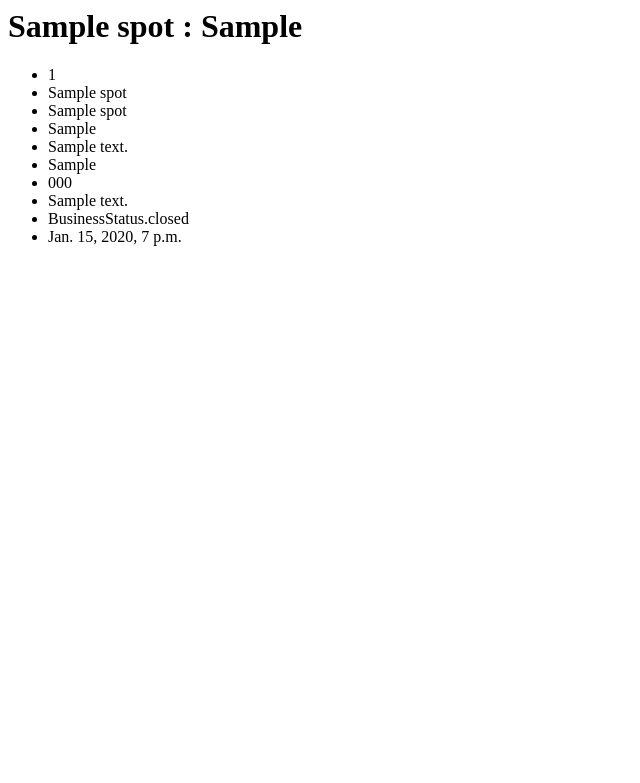
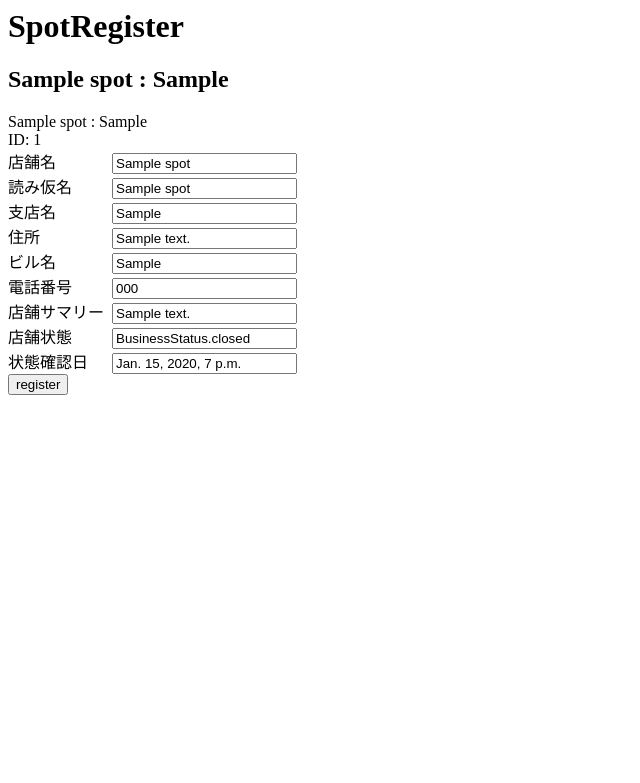
Before and after one commit to makoll/pathee_spots_django, a Django app: page /spots/1/ in a window 1280 px wide. Shown: the top 783 px of the page, without its empty margins (0-640 px from the left). Run offline with Django 3.2, Linux system fonts and the light colour scheme; tables that the repository leaves empty hold one stand-in row (values such as "Sample post").

Commit message:
fix: register画面追加

```diff
--- /dev/null
+++ b/spots/static/spots/detail.css
@@ -0,0 +1,4 @@
+.values label {
+    display: inline-block;
+    width: 100px;
+}
--- a/spots/templates/spots/detail.html
+++ b/spots/templates/spots/detail.html
@@ -1,13 +1,66 @@
-<h1>{{ spot }}</h1>
-<ul>
-    <li>{{ spot.id }}</li>
-    <li>{{ spot.name }}</li>
-    <li>{{ spot.name_sub }}</li>
-    <li>{{ spot.branch }}</li>
-    <li>{{ spot.address }}</li>
-    <li>{{ spot.building }}</li>
-    <li>{{ spot.phone }}</li>
-    <li>{{ spot.description }}</li>
-    <li>{{ spot.business_status }}</li>
-    <li>{{ spot.business_status_confirm_time }}</li>
-</ul>
+{% load static %}
+<link rel="stylesheet" type="text/css" href="{% static 'spots/detail.css' %}">
+
+<h1>SpotRegister</h1>
+
+<h2>{{ spot }}</h2>
+
+<table>
+    {{ spot }}
+</table>
+
+<form action="{% url 'spots:register' spot.id %}" method="post">
+{% csrf_token %}
+<div class='values'>
+    <div>
+        <label>ID: {{ spot.id }}</label>
+    </div>
+    <div>
+        <label for="name">店舗名</label>
+        <input type="text" name="name" id="name" value="{{ spot.name }}">
+    </div>
+    <div>
+        <label for="name_sub">読み仮名</label>
+        <input type="text" name="name_sub" id="name_sub" value="{{ spot.name_sub }}">
+    </div>
+    <div>
+        <label for="branch">支店名</label>
+        <input type="text" name="branch" id="branch" value="{{ spot.branch }}">
+    </div>
+    <div>
+        <label for="address">住所</label>
+        <input type="text" name="address" id="address" value="{{ spot.address }}">
+    </div>
+    <div>
+        <label for="building">ビル名</label>
+        <input type="text" name="building" id="building" value="{{ spot.building }}">
+    </div>
+    <div>
+        <label for="phone">電話番号</label>
+        <input type="text" name="phone" id="phone" value="{{ spot.phone }}">
+    </div>
+    <div>
+        <label for="description">店舗サマリー</label>
+        <input type="text" name="description" id="description" value="{{ spot.description }}">
+    </div>
+    <div>
+        <label for="business_status">店舗状態</label>
+        <input
+            type="text"
+            name="business_status"
+            id="business_status"
+            value="{{ spot.business_status | default_if_none:'' }}"
+        >
+    </div>
+    <div>
+        <label for="business_status_confirm_time">状態確認日</label>
+        <input
+            type="text"
+            name="business_status_confirm_time"
+            id="business_status_confirm_time"
+            value="{{ spot.business_status_confirm_time | default_if_none:'' }}"
+        >
+    </div>
+</div>
+<input type="submit" value="register">
+</form>
--- a/spots/urls.py
+++ b/spots/urls.py
@@ -6,4 +6,5 @@ app_name = 'spots'
 urlpatterns = [
     path('', views.index, name='index'),
     path('<int:spot_id>/', views.detail, name='detail'),
+    path('<int:spot_id>/register', views.register, name='register'),
 ]
--- a/spots/views.py
+++ b/spots/views.py
@@ -1,4 +1,6 @@
+from django.http import HttpResponseRedirect
 from django.shortcuts import get_object_or_404, render
+from django.urls import reverse
 
 from .models import Spot
 
@@ -12,3 +14,14 @@ def index(request):
 def detail(request, spot_id):
     spot = get_object_or_404(Spot, pk=spot_id)
     return render(request, 'spots/detail.html', {'spot': spot})
+
+
+def register(request, spot_id):
+    spot = get_object_or_404(Spot, pk=spot_id)
+    for key, value in request.POST.items():
+        if hasattr(spot, key):
+            if not value:
+                value = None
+            setattr(spot, key, value)
+    spot.save()
+    return HttpResponseRedirect(reverse('spots:detail', args=(spot.id, )))
```
